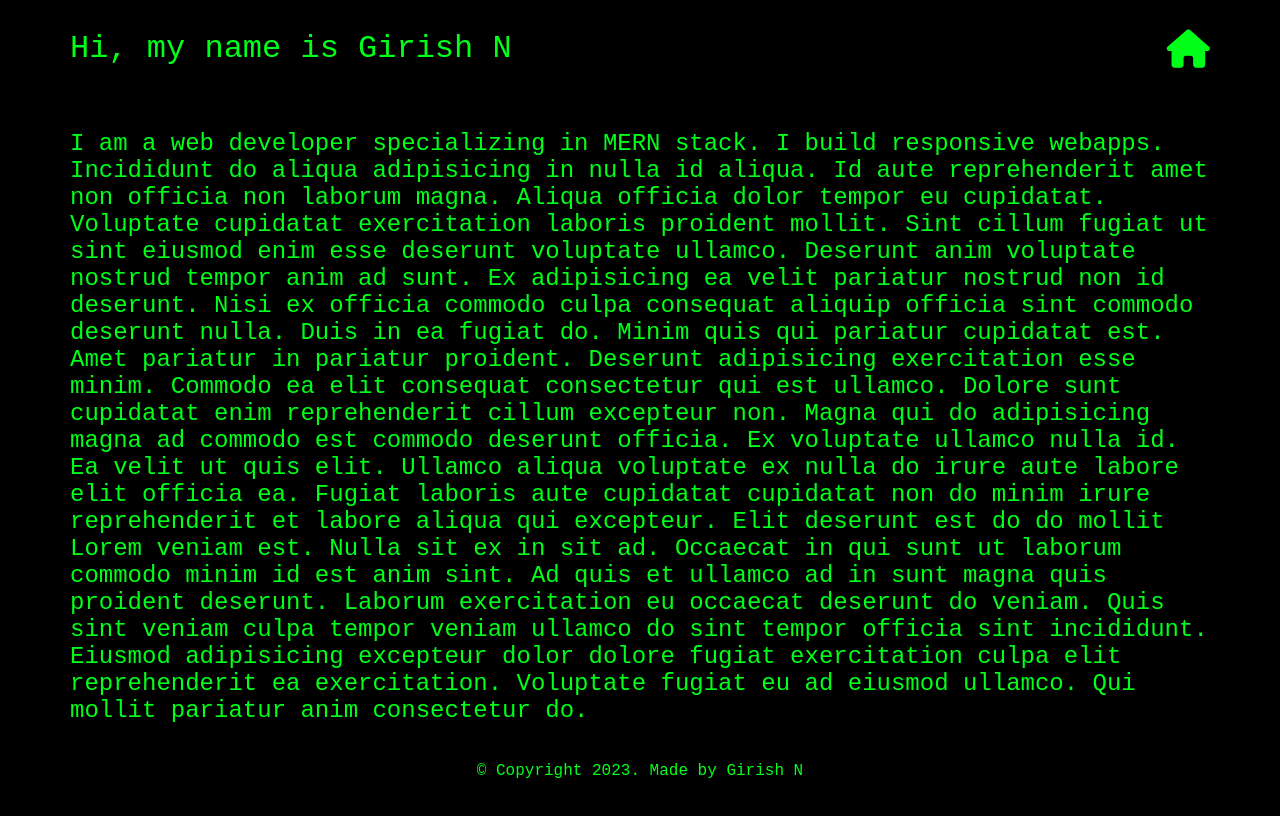
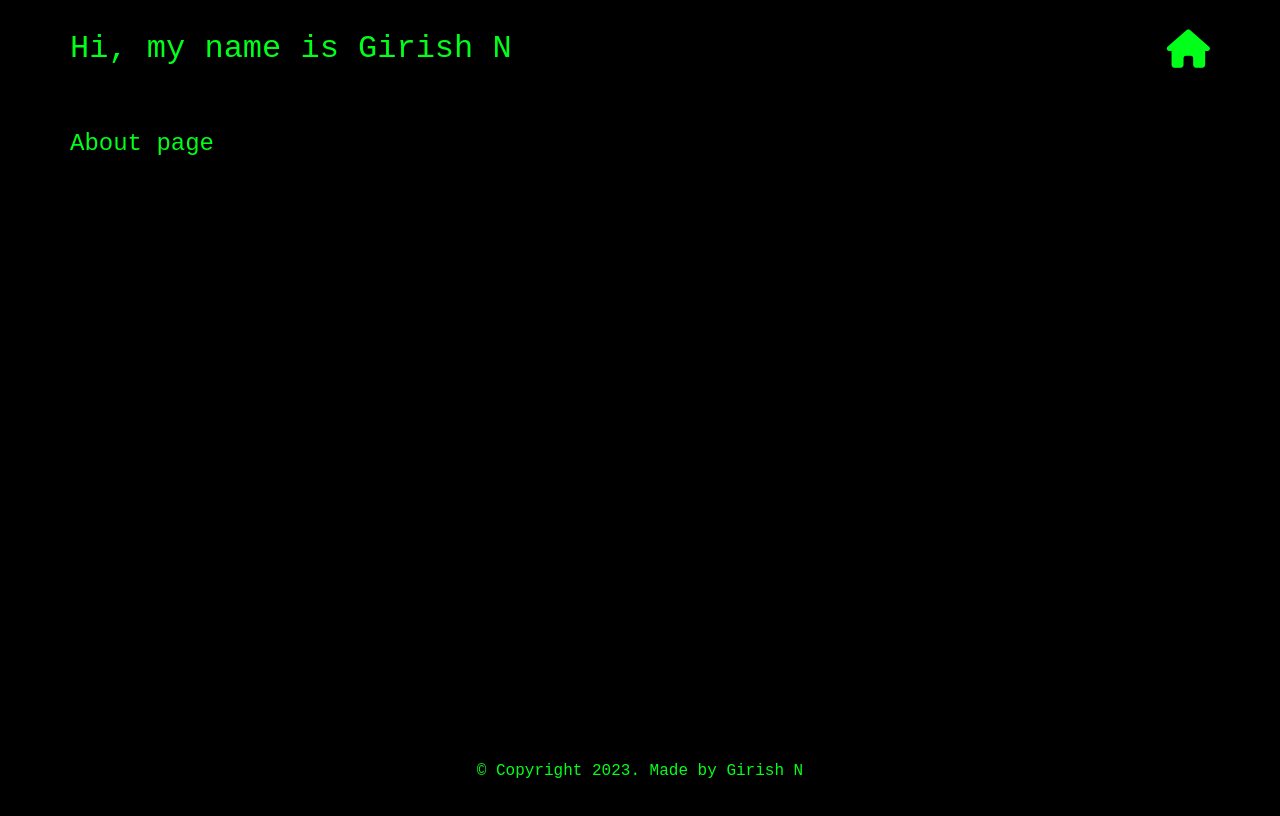
Before and after one commit to girish-n7/portfolio, a React (Vite) app: page /about in a window 1280 px wide. Shown: the top 816 px of the page. Built offline with nearby package versions, Linux system fonts and the light colour scheme; a web font is replaced by a local one.

Commit message:
remove placeholder text

```diff
--- a/src/components/About.jsx
+++ b/src/components/About.jsx
@@ -5,33 +5,7 @@ export default function About() {
   return (
     <Transitions>
       <div className="about--container">
-        <p>
-          I am a web developer specializing in MERN stack. I build responsive
-          webapps. Incididunt do aliqua adipisicing in nulla id aliqua. Id aute
-          reprehenderit amet non officia non laborum magna. Aliqua officia dolor
-          tempor eu cupidatat. Voluptate cupidatat exercitation laboris proident
-          mollit. Sint cillum fugiat ut sint eiusmod enim esse deserunt
-          voluptate ullamco. Deserunt anim voluptate nostrud tempor anim ad
-          sunt. Ex adipisicing ea velit pariatur nostrud non id deserunt. Nisi
-          ex officia commodo culpa consequat aliquip officia sint commodo
-          deserunt nulla. Duis in ea fugiat do. Minim quis qui pariatur
-          cupidatat est. Amet pariatur in pariatur proident. Deserunt
-          adipisicing exercitation esse minim. Commodo ea elit consequat
-          consectetur qui est ullamco. Dolore sunt cupidatat enim reprehenderit
-          cillum excepteur non. Magna qui do adipisicing magna ad commodo est
-          commodo deserunt officia. Ex voluptate ullamco nulla id. Ea velit ut
-          quis elit. Ullamco aliqua voluptate ex nulla do irure aute labore elit
-          officia ea. Fugiat laboris aute cupidatat cupidatat non do minim irure
-          reprehenderit et labore aliqua qui excepteur. Elit deserunt est do do
-          mollit Lorem veniam est. Nulla sit ex in sit ad. Occaecat in qui sunt
-          ut laborum commodo minim id est anim sint. Ad quis et ullamco ad in
-          sunt magna quis proident deserunt. Laborum exercitation eu occaecat
-          deserunt do veniam. Quis sint veniam culpa tempor veniam ullamco do
-          sint tempor officia sint incididunt. Eiusmod adipisicing excepteur
-          dolor dolore fugiat exercitation culpa elit reprehenderit ea
-          exercitation. Voluptate fugiat eu ad eiusmod ullamco. Qui mollit
-          pariatur anim consectetur do.
-        </p>
+        <p>About page</p>
       </div>
     </Transitions>
   );
--- a/src/components/Footer.jsx
+++ b/src/components/Footer.jsx
@@ -1,14 +1,9 @@
 // import React from "react";
 
 export default function Footer() {
-  let name = "Girish N";
-  const year = new Date().getFullYear();
-
   return (
     <div className="footer--container">
-      <p>
-        © Copyright {year}. Made by {name}
-      </p>
+      <p>© Copyright 2023. Made by Girish N</p>
     </div>
   );
 }
--- a/src/components/ProjectInfo.jsx
+++ b/src/components/ProjectInfo.jsx
@@ -5,14 +5,7 @@ export default function ProjectInfo() {
   return (
     <Transitions>
       <div className="project--individual__container">
-        <p>
-          Nulla id consectetur aliquip exercitation. Ut ullamco deserunt enim
-          officia minim excepteur. Cillum ex qui cillum irure in aute. Est
-          eiusmod ipsum enim laboris ex reprehenderit ea ullamco occaecat tempor
-          ad. Esse enim cupidatat cillum culpa ea esse do est proident est
-          laborum. Ea enim laborum eiusmod in minim anim. Ipsum sunt minim in
-          irure ipsum occaecat amet.
-        </p>
+        <p>Project description.</p>
       </div>
     </Transitions>
   );
--- a/src/data/projectsData.jsx
+++ b/src/data/projectsData.jsx
@@ -16,13 +16,4 @@ export let data = [
     liveLink: "https://girish-n7.github.io/summarizer/",
     gitHubLink: "https://github.com/girish-n7/summarizer",
   },
-  {
-    _id: 3,
-    name: "Space Tourism",
-    description:
-      "Space Trek is a website for the fictitious space tourism company. Technologies used are React, HTML, CSS, GH pages",
-    liveSnapshot: "https://i.imgur.com/SYEW6qK.png",
-    liveLink: "https://girish-n7.github.io/space-tour/",
-    gitHubLink: "https://github.com/girish-n7/space-tour",
-  },
 ];
--- a/src/style.css
+++ b/src/style.css
@@ -48,12 +48,14 @@ body::-webkit-scrollbar {
   width: 90%;
   margin-top: 12px;
   cursor: pointer;
+  transition: 0.2s;
 }
 
 .btnHover:hover {
   background-color: #24ff3a;
   color: black;
   font-weight: 600;
+  transition: 0.2s;
 }
 
 .header--container {
```
